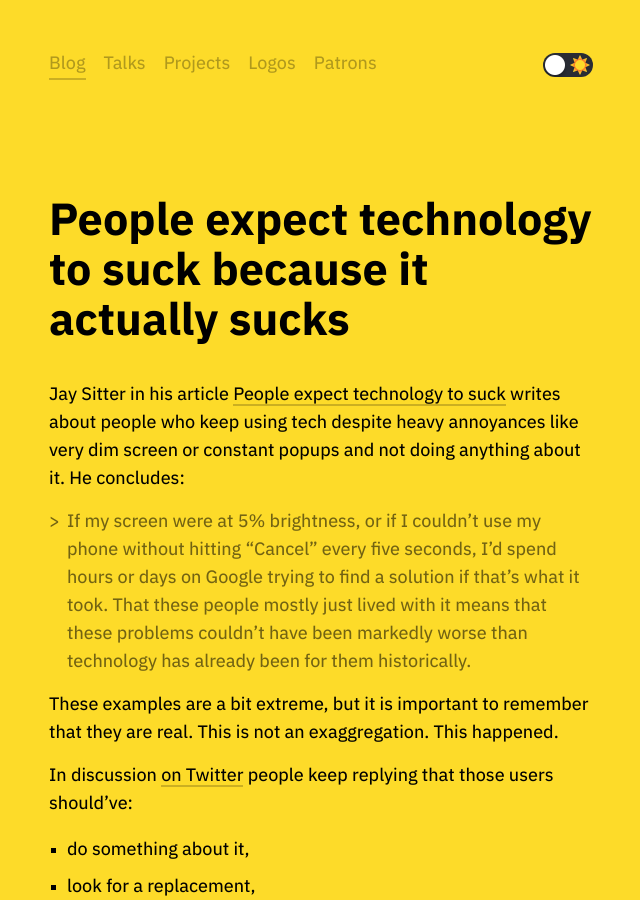
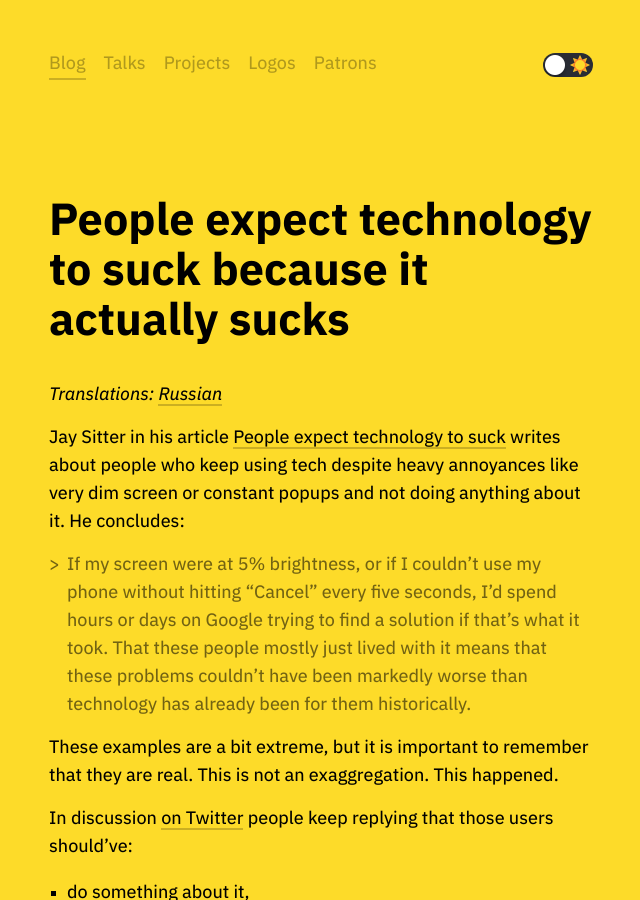
Before and after one commit to tonsky/tonsky.github.io, a Jekyll site: the page built from _posts/2020-09-25-tech-sucks.md, in a window 1280 px wide and 900 px high. Shown: the whole window, without its empty margins (320-960 px from the left). Built offline with Jekyll 4.4.1, drawn with Linux system fonts in a browser that asks for light colours.

Commit message:
Tech Sucks RU translation

```diff
--- a/_posts/2020-09-25-tech-sucks.md
+++ b/_posts/2020-09-25-tech-sucks.md
@@ -5,6 +5,8 @@ category: blog
 summary: "I get at least 27 tech annoyances on a single day"
 hackernews_id: 24589145
 ---
+
+_Translations: [Russian](https://habr.com/ru/company/itelma/blog/550816/)_
 
 Jay Sitter in his article [People expect technology to suck](https://www.kilobitspersecond.com/2020/09/22/people-expect-technology-to-suck/) writes about people who keep using tech despite heavy annoyances like very dim screen or constant popups and not doing anything about it. He concludes:
 
```
